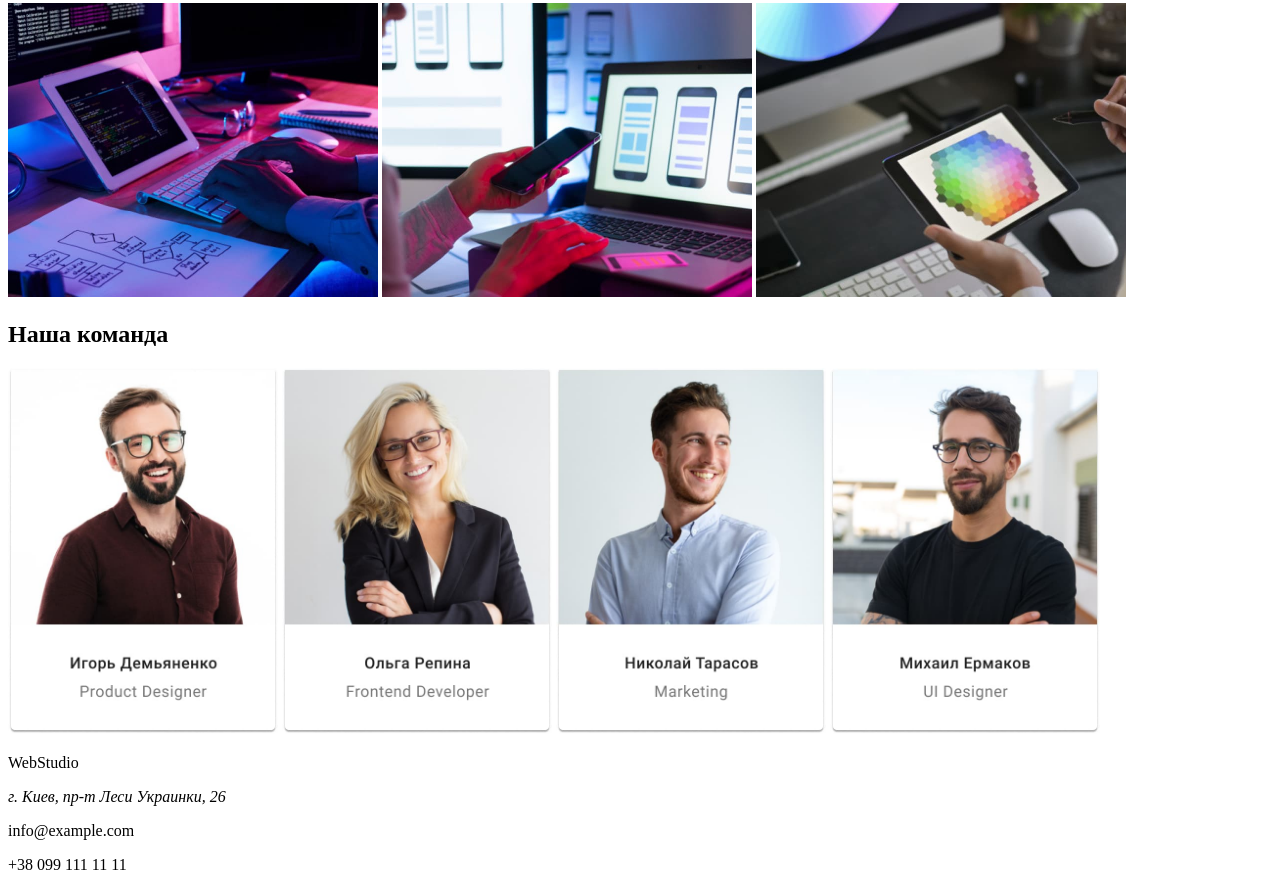
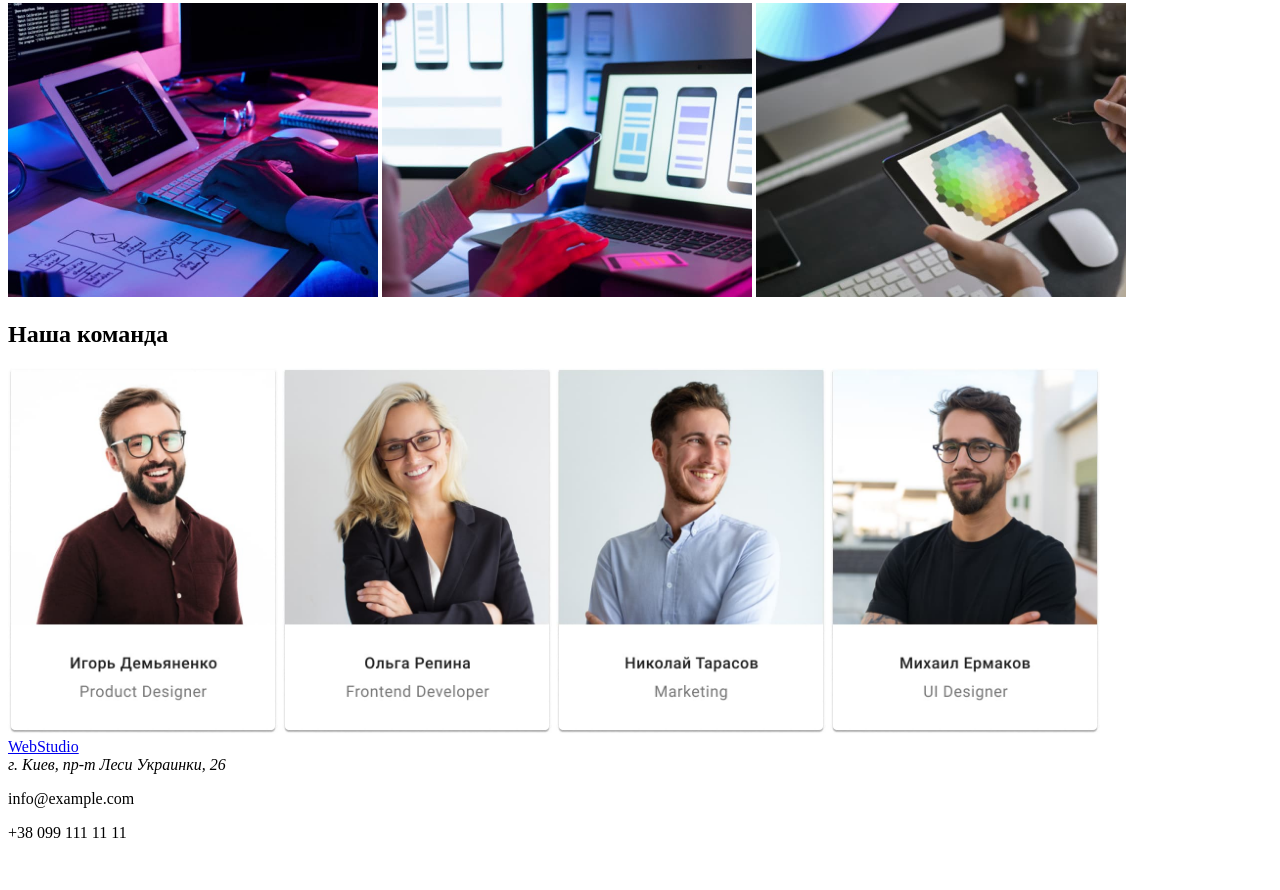
Before and after one commit to MaximBer/goit-markup-hw-01, a plain HTML site: page index.html in a window 1280 px wide. Shown: the part 591-1481 px from the top of the page. After the commit the page ends 1449 px from the top, so only its background shows below. Drawn offline with Linux system fonts and the light colour scheme.

Commit message:
Update index.html

```diff
--- a/index.html
+++ b/index.html
@@ -97,7 +97,7 @@
     </main>
 
     <footer class="footer">
-      <p>WebStudio</p>
+      <a href="https://maximber.github.io/goit-markup-hw-01/">WebStudio</a>
       <address>г. Киев, пр-т Леси Украинки, 26</address>
       <p>info@example.com</p>
       <p>+38 099 111 11 11</p>
```
